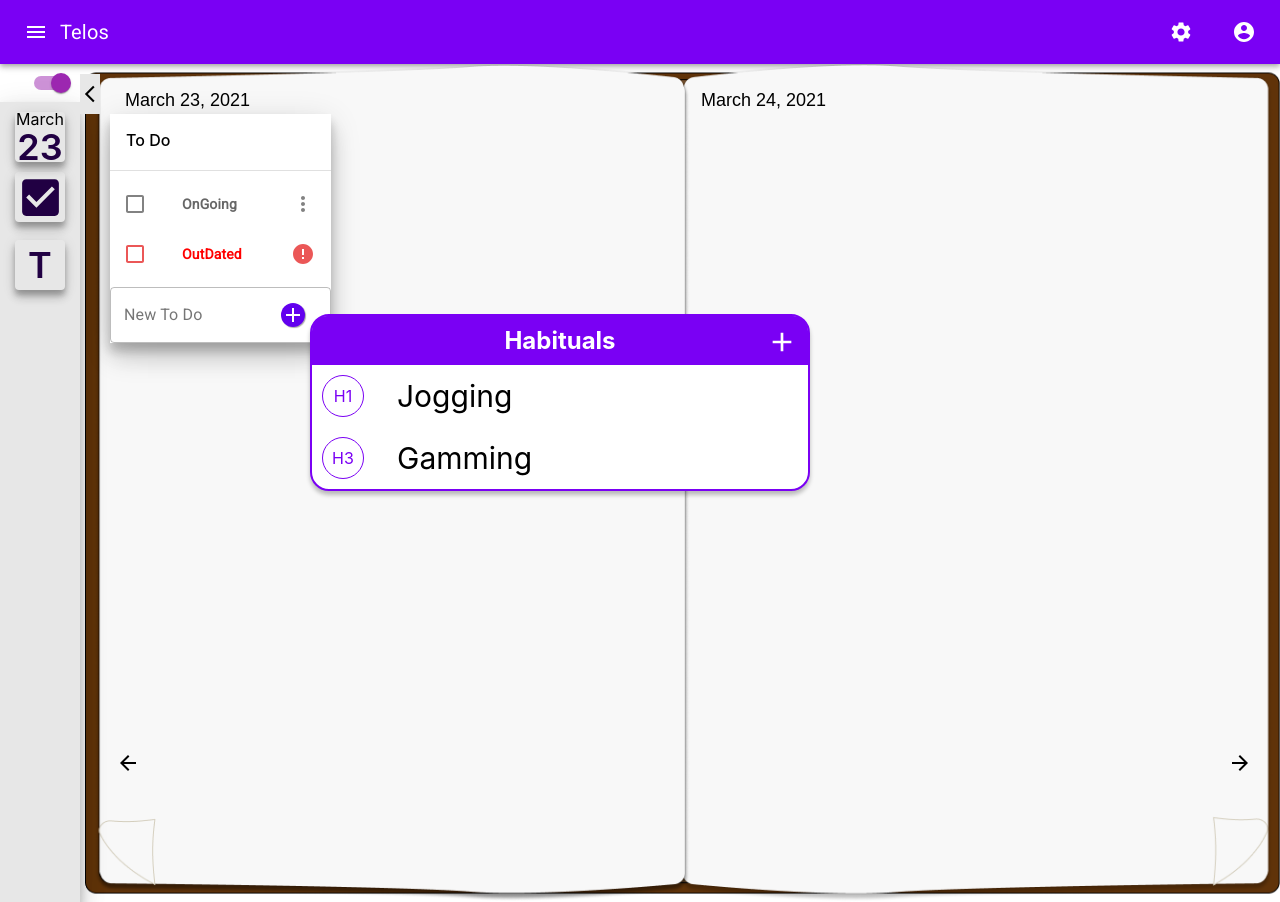
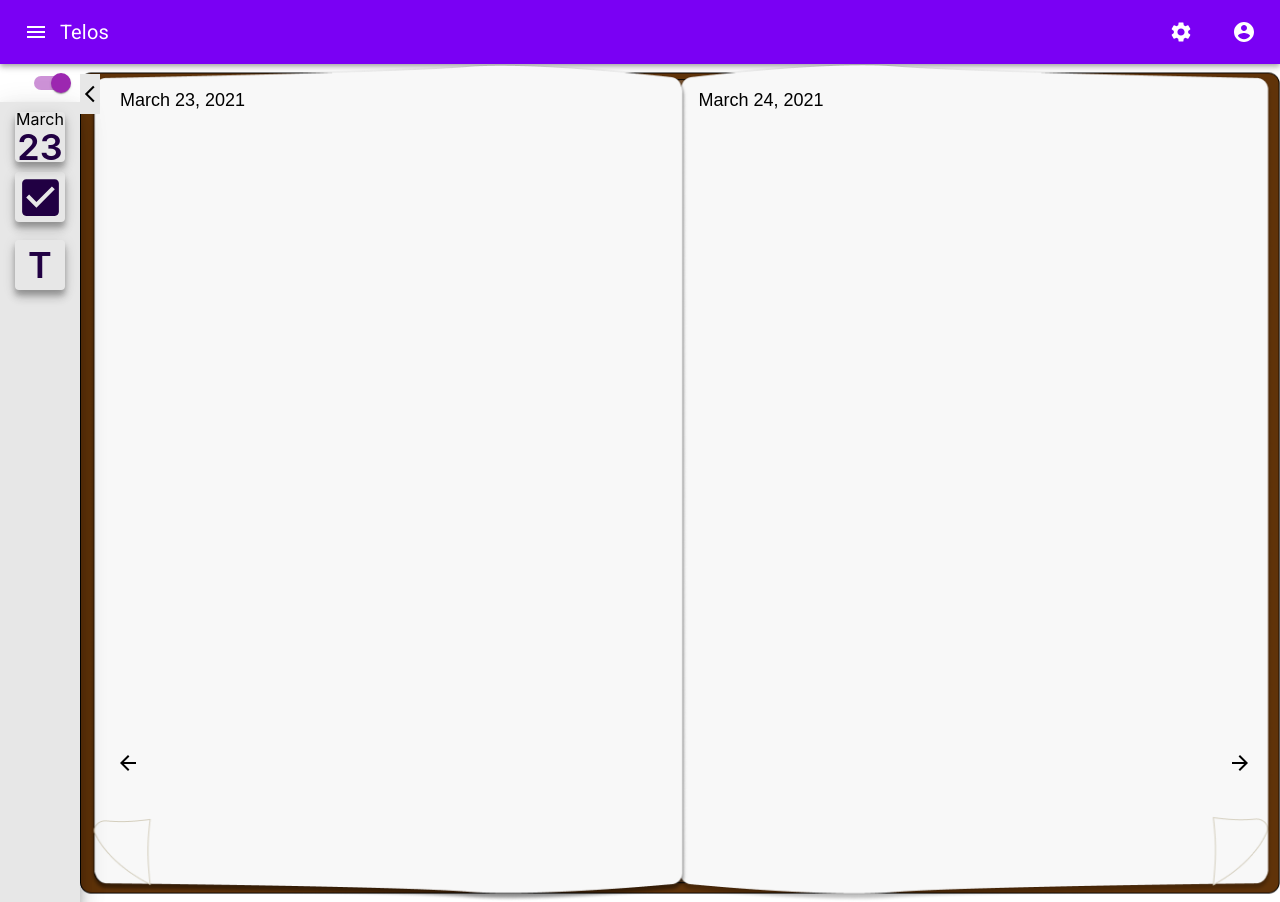
Before and after one commit to UOA-SE701-Group3-2021/3Lancers, a React (Create React App) app in the folder telos-frontend/: page / in a window 1280 px wide. Built offline with nearby package versions, Linux system fonts and the light colour scheme.

Commit message:
move inline css to file and add comments

```diff
--- a/telos-frontend/src/views/journal/Journal.jsx
+++ b/telos-frontend/src/views/journal/Journal.jsx
@@ -20,11 +20,12 @@ const Journal = () => {
   const [dateRightPage, setDateRightPage] = useState(
     now.getTime() + DAYS_TO_CHANGE_BY * MILLISECONDS_PER_DAY
   );
-  const [activeWidgetsLeft, setActiveWidgetsLeft] = useState([
-    { widgetType: 'todo', top: 0, left: 0 },
-    { widgetType: 'habit_tracker', top: 200, left: 200 },
-  ]);
+
+  // widgets active on the left page
+  const [activeWidgetsLeft, setActiveWidgetsLeft] = useState([]);
+  // widgets active on the right page
   const [activeWidgetsRight, setActiveWidgetsRight] = useState([]);
+  // widget will be added on the right page if isRight is true
   const [isRight, setIsRight] = useState(true);
 
   function handleLeftNav() {
@@ -61,18 +62,8 @@ const Journal = () => {
   };
 
   return (
-    <div
-      style={{
-        display: 'flex',
-        flexDirection: 'row',
-        height: '100%',
-      }}
-    >
-      <div
-        style={{
-          marginRight: 5,
-        }}
-      >
+    <div className={journalStyles.JournalContainer}>
+      <div className={journalStyles.WidgetDrawerContainer}>
         <WidgetDrawer
           isRight={isRight}
           toggleIsRight={() => {
--- a/telos-frontend/src/views/journal/Journal.module.css
+++ b/telos-frontend/src/views/journal/Journal.module.css
@@ -1,3 +1,13 @@
+.JournalContainer {
+  display: flex;
+  flex-direction: row;
+  height: 100%;
+}
+
+.WidgetDrawerContainer {
+  margin-right: 5;
+}
+
 .Journal {
   background-image: url('./journal.png');
   background-size: 100% 100%;
```
